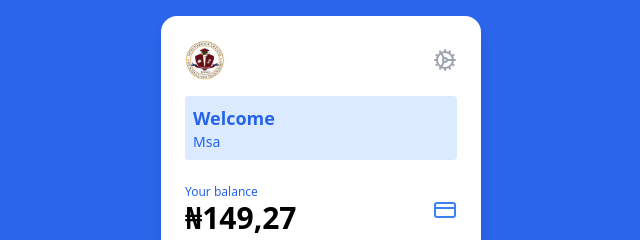
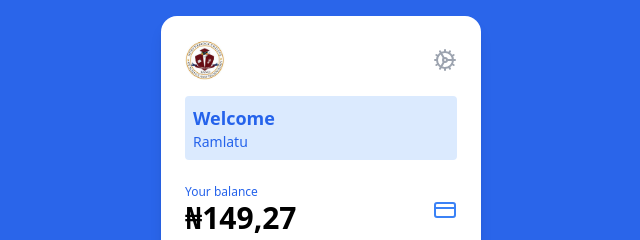
Before and after one commit to ramlatuu/mpay, a plain HTML site: page mpay1.html in a window 1280 px wide. Shown: the top 240 px of the page, 319-959 px from the left. Drawn offline with nearby package versions, Linux system fonts and the light colour scheme.

Commit message:
Update mpay1.html

```diff
--- a/mpay1.html
+++ b/mpay1.html
@@ -41,7 +41,7 @@
                 </svg></div>
             <div class="mt-4 bg-blue-100 rounded p-2 text-blue-600">
                 <h2 class="text-lg font-semibold">Welcome</h2>
-                <p class="text-sm">Msa</p>
+                <p class="text-sm">Ramlatu</p>
             </div>
             <div class="mt-6 flex justify-between items-center">
                 <div>
```
